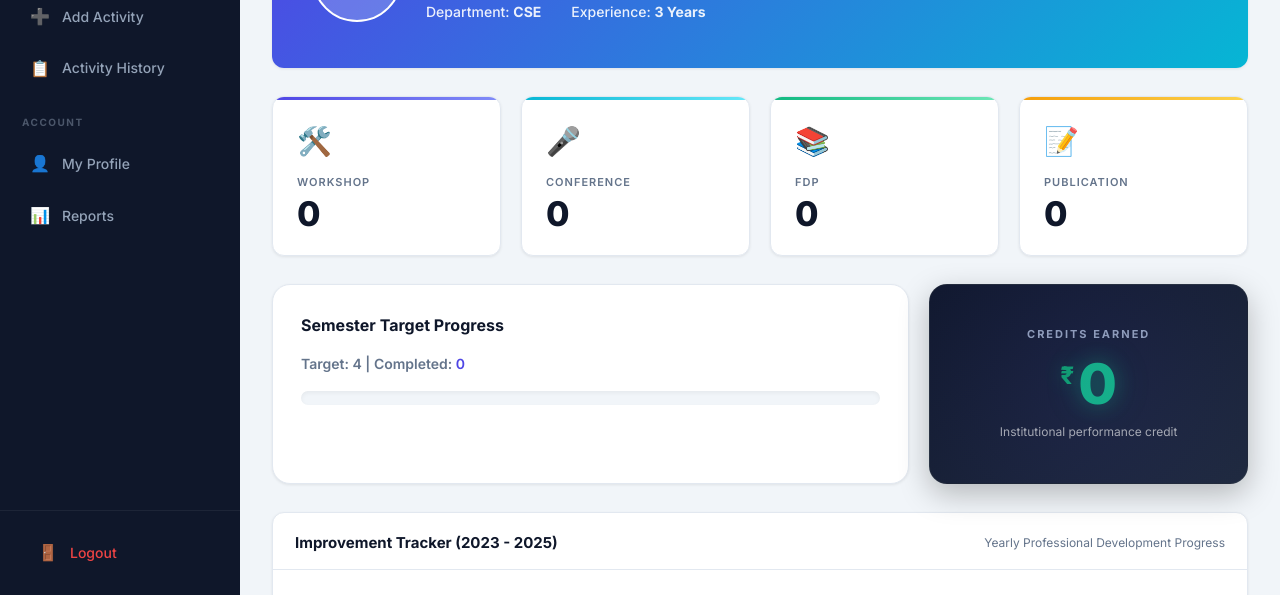
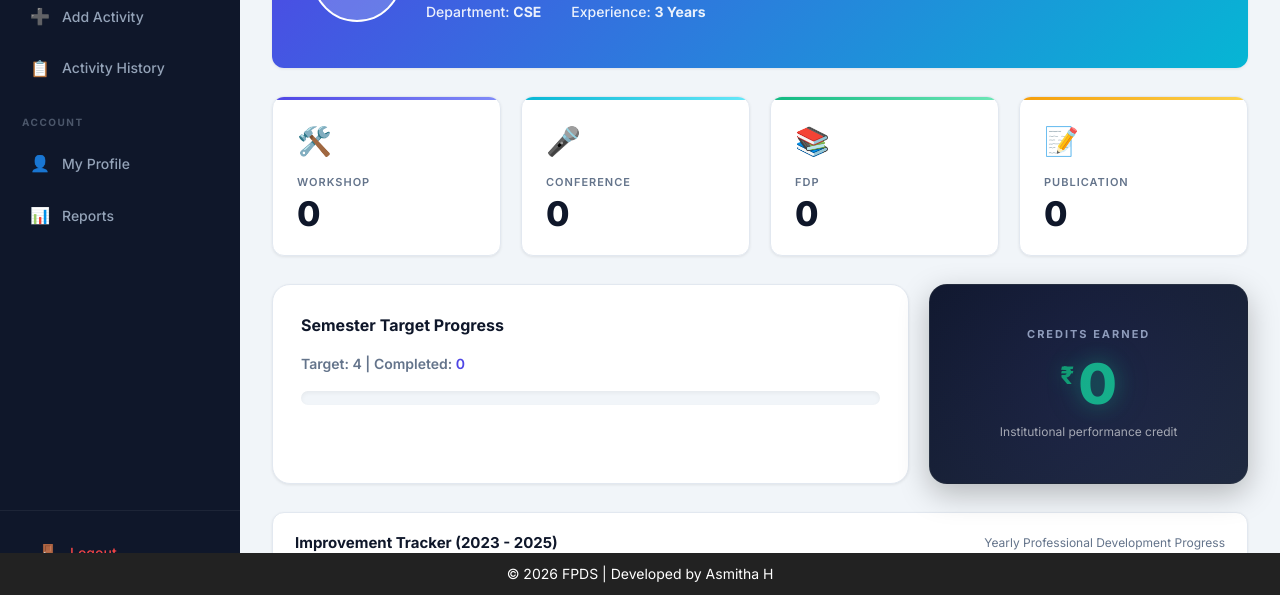
Before and after one commit to ASMITHA1605/FPDS-PROJECT-Faculty-Professional-Development-System-, a website: page dashboard.html in a window 1280 px wide. Shown: the part 205-800 px from the top of the page. Drawn offline with nearby package versions, Linux system fonts and the light colour scheme; no server answers; sample sign-in values are in the browser's storage.

Commit message:
demo fix for activity

```diff
--- a/dashboard.html
+++ b/dashboard.html
@@ -163,6 +163,18 @@
 </body>
 
 </html>
-<footer style="text-align:center; padding:10px;">
+<footer style="
+  position: fixed;
+  bottom: 0;
+  width: 100%;
+  text-align: center;
+  padding: 10px;
+  background: #222;
+  color: white;
+">
   © 2026 FPDS | Developed by Asmitha H
 </footer>
+
+</body>
+
+</html>
```
